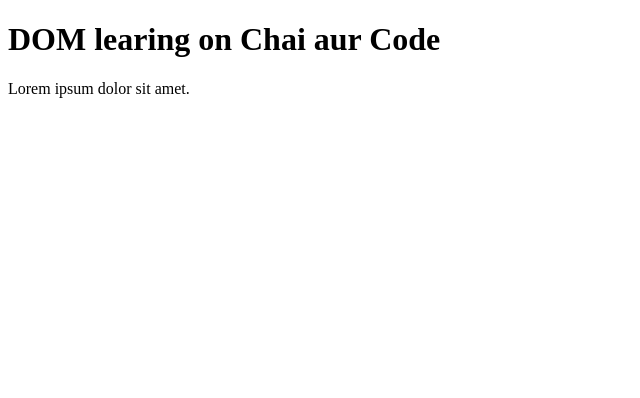
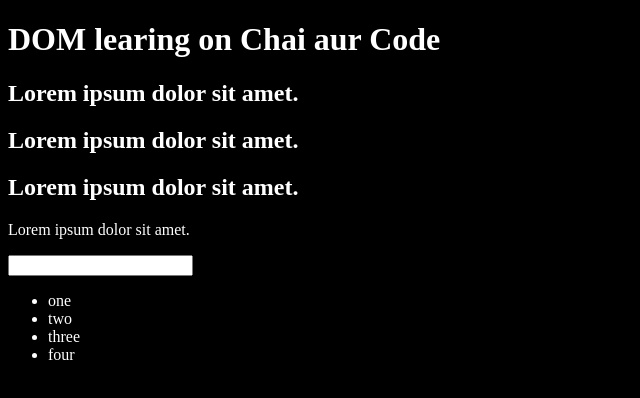
Before and after one commit to Ashu-cmmd/JavaScript, a plain HTML site: page 06_dom/one.html in a window 1280 px wide. Shown: the whole page, without its empty margins (0-640 px from the left). Drawn offline with Linux system fonts and the light colour scheme.

Commit message:
dom one done

```diff
--- a/06_dom/one.html
+++ b/06_dom/one.html
@@ -4,13 +4,33 @@
     <meta charset="UTF-8">
 
     <title>DOM learing</title>
+    <style>
+        .bg-black{
+            background-color: black;
+            color: white;
+        }
+    </style>
 </head>
-<body>
-    <div class="bg-black">
-        <h1>DOM learing on Chai aur Code</h1>
+<body class="bg-black">
+    <div >
+        <h1 id="title" class="heading">DOM learing on Chai aur Code <span style="display: none;">test text</span></h1>
+        <h2>Lorem ipsum dolor sit amet.</h2>
+        <h2>Lorem ipsum dolor sit amet.</h2>
+        <h2>Lorem ipsum dolor sit amet.</h2>
         <p>
             Lorem ipsum dolor sit amet.
         </p>
+
+        <input type="password" name="" id="">
+
+        <ul>
+            <li class = "list-item">one</li>
+            <li class = "list-item">two</li>
+            <li class = "list-item">three</li>
+            <li class = "list-item">four</li>
+        </ul>
+
     </div>
+
 </body>
 </html>
```
